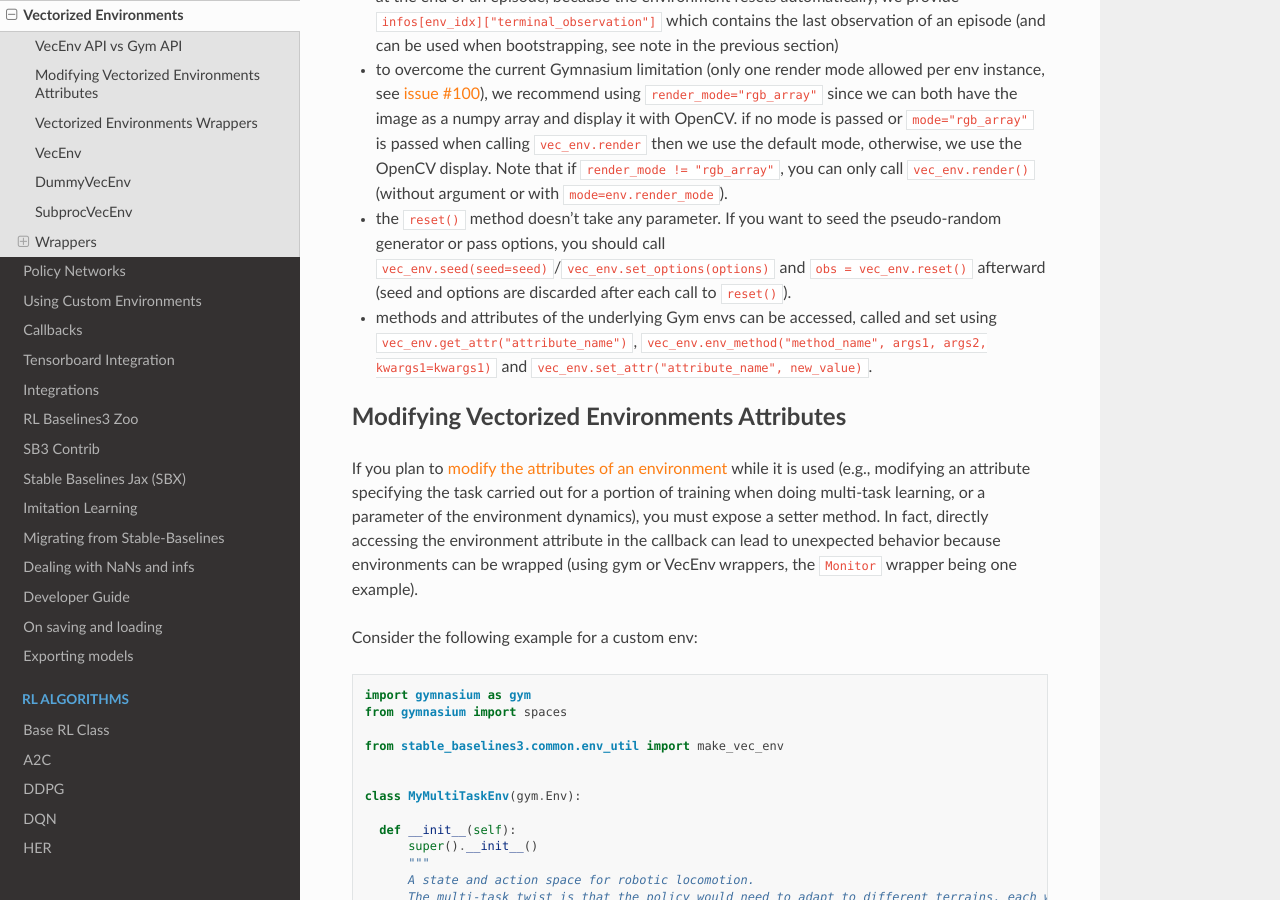
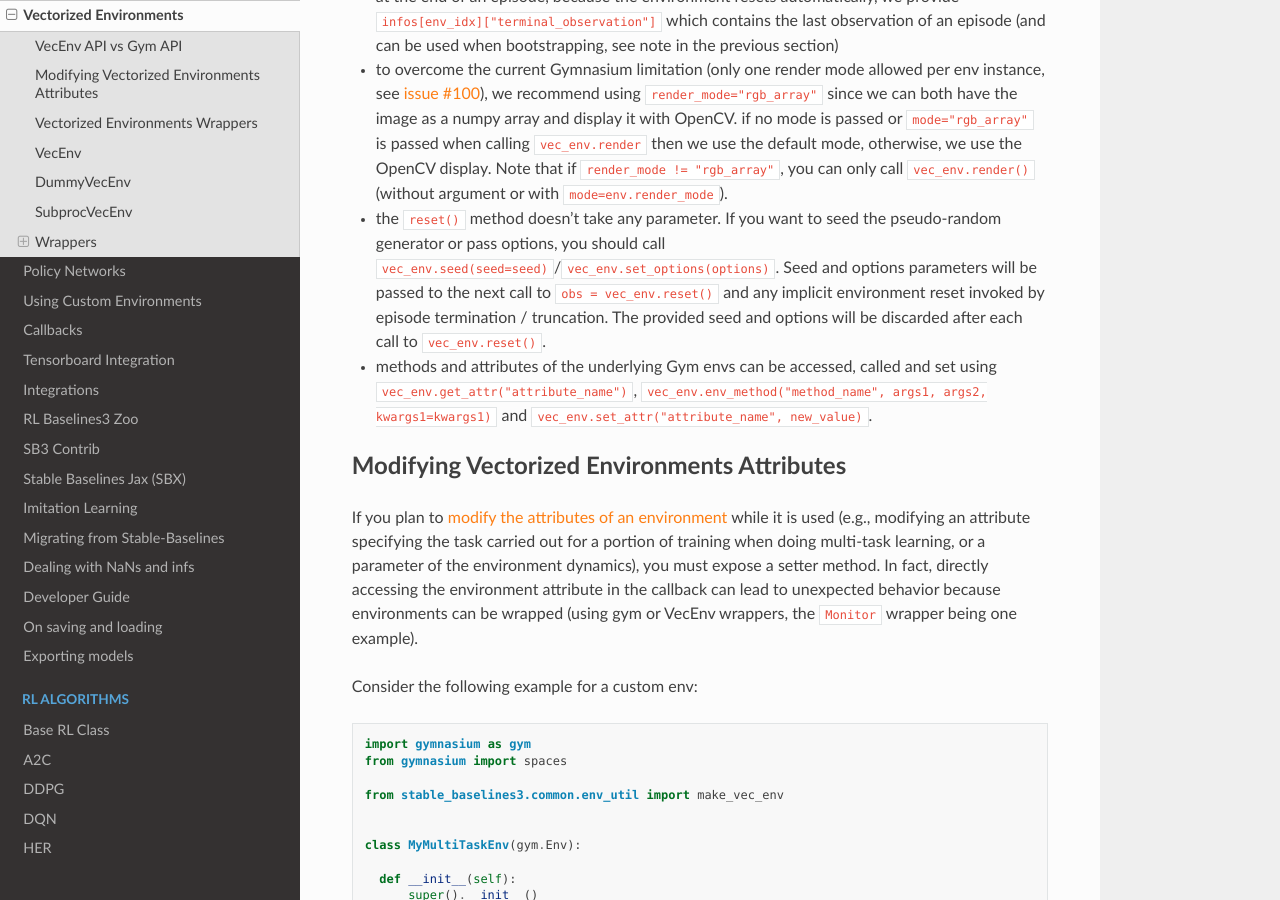
Before and after one commit to DLR-RM/stable-baselines3, a Sphinx documentation site: the page built from docs/guide/vec_envs.rst, in a window 1280 px wide and 900 px high, scrolled down 1965 px. Built offline with Sphinx 7.4.7 and the Read the Docs theme 2.0.0, drawn with Linux system fonts in a browser that asks for light colours; the version number could not be read and is left out.

Commit message:
Fix missing seed / options args in dummyvecenv env resets due to episode termination

```diff
--- a/docs/guide/vec_envs.rst
+++ b/docs/guide/vec_envs.rst
@@ -90,7 +90,9 @@ SB3 VecEnv API is actually close to Gym 0.21 API but differs to Gym 0.26+ API:
   Note that if ``render_mode != "rgb_array"``, you can only call ``vec_env.render()`` (without argument or with ``mode=env.render_mode``).
 
 - the ``reset()`` method doesn't take any parameter. If you want to seed the pseudo-random generator or pass options,
-  you should call ``vec_env.seed(seed=seed)``/``vec_env.set_options(options)`` and ``obs = vec_env.reset()`` afterward (seed and options are discarded after each call to ``reset()``).
+  you should call ``vec_env.seed(seed=seed)``/``vec_env.set_options(options)``.
+  Seed and options parameters will be passed to the next call to ``obs = vec_env.reset()`` and any implicit environment reset invoked by episode termination / truncation.
+  The provided seed and options will be discarded after each call to ``vec_env.reset()``.
 
 - methods and attributes of the underlying Gym envs can be accessed, called and set using ``vec_env.get_attr("attribute_name")``,
   ``vec_env.env_method("method_name", args1, args2, kwargs1=kwargs1)`` and ``vec_env.set_attr("attribute_name", new_value)``.
--- a/docs/misc/changelog.rst
+++ b/docs/misc/changelog.rst
@@ -15,6 +15,7 @@ New Features:
 
 Bug Fixes:
 ^^^^^^^^^^
+- Fixed seed / options argument passing to environment resets in ``vec_env.reset()``
 
 `SB3-Contrib`_
 ^^^^^^^^^^^^^^
@@ -35,6 +36,7 @@ Documentation:
 ^^^^^^^^^^^^^^
 - Added a paragraph on modifying vectorized environment parameters via setters (@fracapuano)
 - Updated callback code example
+- Expanded the description for vec_env.reset seed and options passing
 
 Release 2.2.1 (2023-11-17)
 --------------------------
```
Also changed, not shown: 1 other file.
